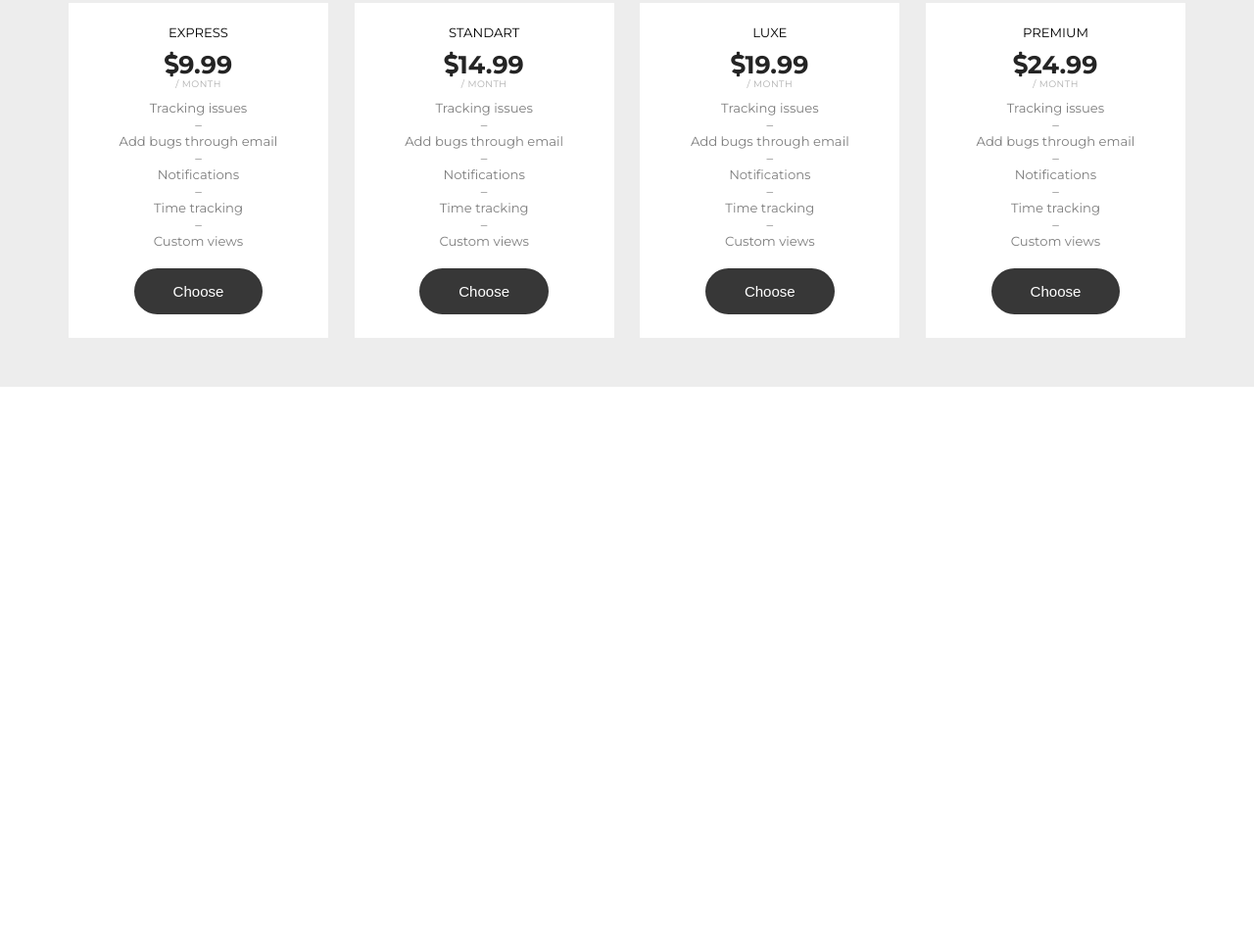
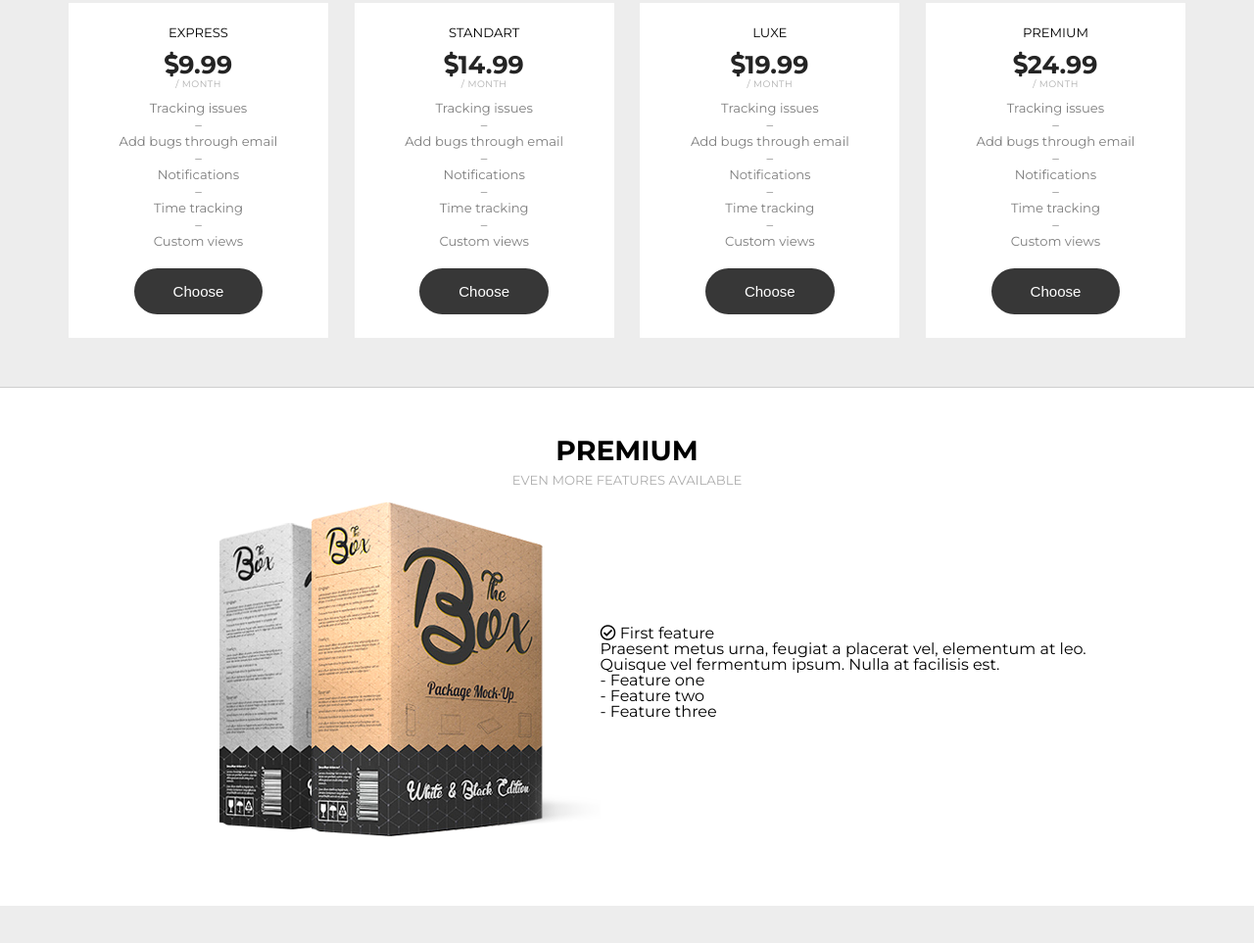
Before and after one commit to Depciu/Awax, a website: page index.html in a window 1280 px wide. Shown: the part 6598-7561 px from the top of the page at 98% size. Before the commit the page ends 6993 px from the top, so only its background shows below. Drawn offline with Linux system fonts and the light colour scheme.

Commit message:
Add code into section price

```diff
--- a/index.html
+++ b/index.html
@@ -1214,6 +1214,37 @@
           </div>
         </div>
       </div>
+      <div class="Price-carousel">
+        <div class="carousel__wrapper">
+          <div class="carousel__inner">
+            <div class="carousel__item">
+              <div class="product-item__wrapper">
+                <div class="section__title">
+                  <h2 class="section__title--heading">Premium</h2>
+                  <p class="section__title--text">Even more features available</p>
+                </div>
+                <div class="container">
+                  <div class="product-item__service--wrapper">
+                    <img class="product-item__img" src="images/price/package.png" alt="premium">
+                    <div class="product-item__service--feature">
+                      <h3 class="product-feature__title"><i class="far fa-check-circle"></i> First feature</h3>
+                      <p class="product-feature__text">
+                        Praesent metus urna, feugiat a placerat vel, elementum at leo.
+                        Quisque vel fermentum ipsum. Nulla at facilisis est.
+                      </p>
+                      <ul class="product-feature__list">
+                        <li class="product-feature__list--item">- Feature one</li>
+                        <li class="product-feature__list--item">- Feature two</li>
+                        <li class="product-feature__list--item">- Feature three</li>
+                      </ul>
+                    </div>
+                  </div>
+                </div>
+              </div>
+            </div>
+          </div>
+        </div>
+      </div>
     </section>
     <script type="text/javascript" src="javascript-compailed/hamburger.js"></script>
     <script type="text/javascript" src="javascript-compailed/carousel.js"></script>
--- a/sass/_modules.sass
+++ b/sass/_modules.sass
@@ -471,3 +471,20 @@
   cursor: pointer
   &:hover
     background-color: #b88b58
+
+.Price-carousel
+  margin-top: 50px
+  border-top: 1px solid #cfcfcf
+  background-color: #ffffff
+
+.product-item__wrapper
+  display: flex
+  align-items: center
+  flex-direction: column
+
+.product-item__service--wrapper
+  display: flex
+  align-items: center
+
+.product-item__service--feature
+  max-width: 500px
```
Also changed, not shown: css/style.css, images/price/accept-icon.png (added), images/price/icon.svg (added), images/price/package.png (added).
